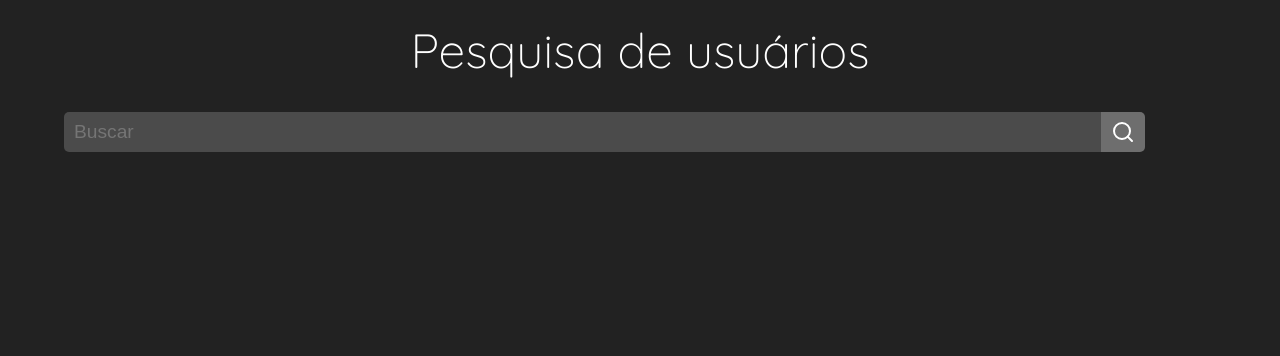
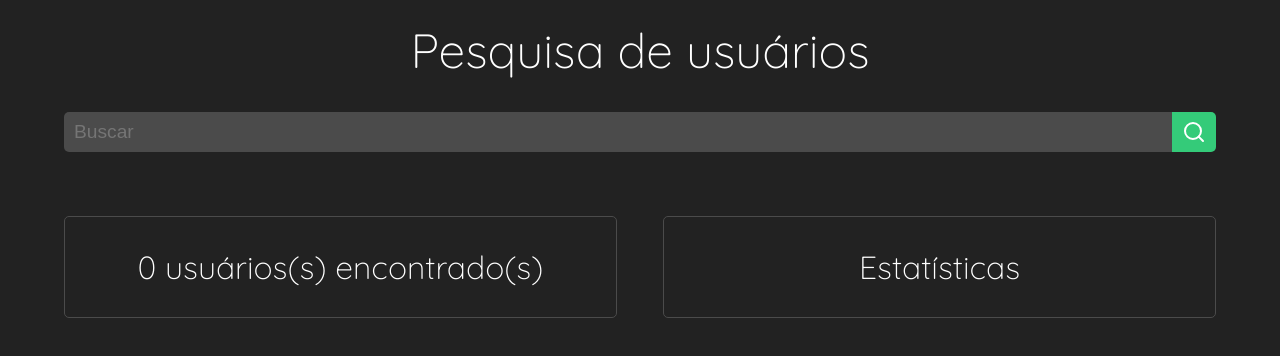
Before and after one commit to MauricioFe/PesquisaDeUsuarios, a plain HTML site: page index.html in a window 1280 px wide. Drawn offline with Linux system fonts and the light colour scheme.

Commit message:
Estilização do layout

```diff
--- a/css/style.css
+++ b/css/style.css
@@ -30,7 +30,7 @@ label {
 }
 
 #inputFilter {
-    width: 90%;
+    width: 100%;
     height: 40px;
     outline: none;
     border: none;
@@ -48,7 +48,7 @@ button {
     border: none;
     padding: 10px;
     margin: 0;
-    background-color: #6e6e6e;
+    background-color: #34cb79;
     display: flex;
     align-items: center;
     justify-content: center;
@@ -58,3 +58,39 @@ button {
 .search-icon {
     width: 24px;
 }
+
+.result {
+    width: 90%;
+    max-width: 1200px;
+    margin: 2em auto;
+    display: flex;
+    justify-content: space-between;
+}
+
+.card-results {
+    border: 1px solid #4b4b4b;
+    text-align: center;
+    padding: 30px 20px;
+    width: 48%;
+    border-radius: 5px;
+    margin: 2em 0 0;
+    color: white;
+}
+
+.card-results h2 {
+    color: white;
+    font-weight: 300;
+    font-size: 2em;
+}
+
+.card-user {
+    background: linear-gradient(45deg, rgba(255, 255, 255, 0.7), #b9b9b9), ;
+    background-position: center;
+    box-shadow: 0 4px 8px 0 rgba(155, 155, 155, 0.2);
+    transition: 0.3s;
+    text-align: center;
+    width: 90%;
+    padding: 30px 20px;
+    border-radius: 10px;
+    margin: 2em 0 0;
+}
--- a/index.html
+++ b/index.html
@@ -17,8 +17,12 @@
         <button><img class="search-icon" src="./img/icon-pesquisar.svg" alt=""></button>
     </div>
     <div class="result">
-        <div class="foundUsers"></div>
-        <div class="statistics"></div>
+        <div class="card-results" id="foundUsers">
+            <h2><span id="countUsers">0</span> usuários(s) encontrado(s)</h2>
+        </div>
+        <div class="card-results" id="statistics">
+            <h2>Estatísticas</h2>
+        </div>
     </div>
     <script src="./js/script.js"></script>
 </body>
```
